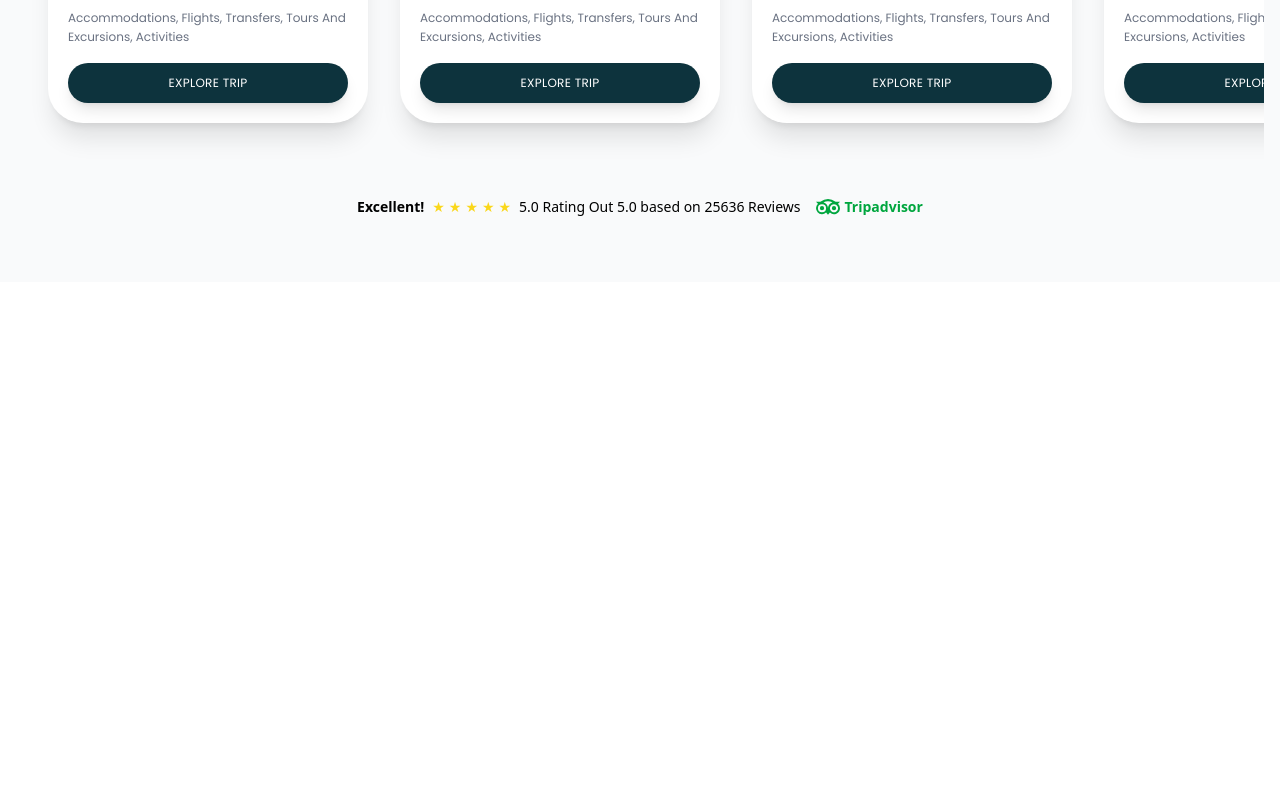
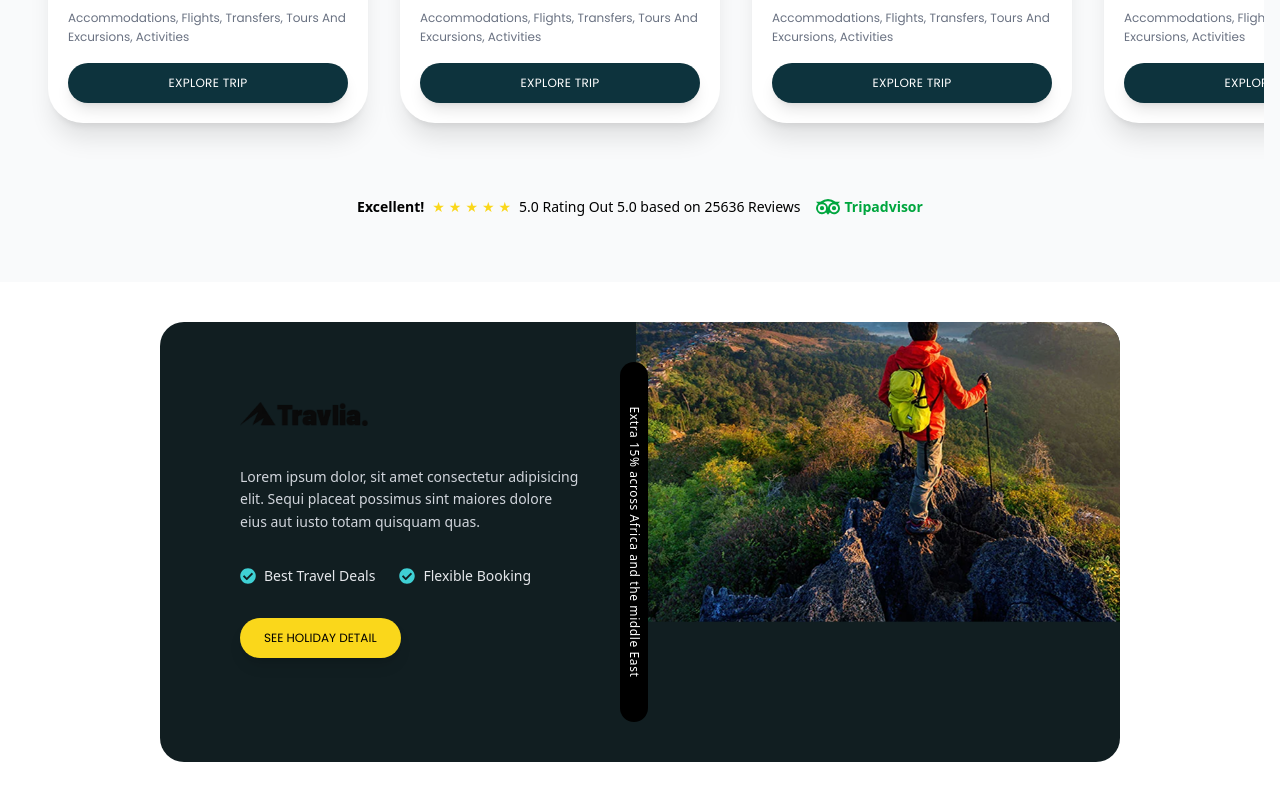
Before and after one commit to abrahamkifleT/travlia, a React (Vite) app: page / in a window 1280 px wide. Shown: the part 3895-4695 px from the top of the page. Before the commit the page ends 4177 px from the top, so only its background shows below. Built offline with nearby package versions, Linux system fonts and the light colour scheme; a web font is replaced by a local one.

Commit message:
finishing GetToKnowus container

```diff
--- a/src/App.jsx
+++ b/src/App.jsx
@@ -8,6 +8,7 @@ import GettoKnowUs from './pages/GettoKnowUs'
 import TopSelling from './pages/TopSelling'
 import GetToKnowUs1 from './pages/GetToKnowUs1'
 import GetToKnowUs2 from './pages/GetToKnowUs2'
+import GetToKnowContainer from './pages/GetToKnowContainer'
 
 function App() {
 
@@ -62,6 +63,7 @@ function App() {
       <TopSelling />
       <GetToKnowUs1 />
       <GetToKnowUs2 />
+      <GetToKnowContainer />
     </div>
   )
 }
--- /dev/null
+++ b/src/pages/GetToKnowContainer.jsx
@@ -0,0 +1,37 @@
+import Button from "../component/Button"
+import logo from "../assets/logo-1.png"
+import cta from "../assets/cta-bg3.webp.png"
+import { FaCheckCircle } from "react-icons/fa";
+
+const GetToKnowContainer = () => {
+    return (
+        <div className="relative bg-[#111E21] mx-40 my-10 pb-20 rounded-3xl overflow-hidden">
+            <div className="flex">
+                <div className="mt-20 pl-20 pr-10 flex-1">
+                    <img src={logo} alt="" className="mb-10 w-32" />
+                    <p className="text-gray-300 mb-8 max-w-sm text-sm leading-relaxed">Lorem ipsum dolor, sit amet consectetur adipisicing elit. Sequi placeat possimus sint maiores dolore eius aut iusto totam quisquam quas.</p>
+                    <div className="flex gap-6 mb-8">
+                        <div className="flex items-center gap-2">
+                            <FaCheckCircle className="text-[#3fd0d4]" />
+                            <p className="text-gray-200 text-sm">Best Travel Deals</p>
+                        </div>
+                        <div className="flex items-center gap-2">
+                            <FaCheckCircle className="text-[#3fd0d4]" />
+                            <p className="text-gray-200 text-sm">Flexible Booking</p>
+                        </div>
+                    </div>
+                    <Button title="SEE HOLIDAY DETAIL" className="mb-6 !text-black text-xs font-bold px-6 py-3" color="#FAD71B" />
+                </div>
+
+                <div className="relative">
+                    <div className="absolute my-10 rounded-full left-0 top-0 bottom-0 w-7 bg-black flex items-center justify-center z-10 h-full">
+                        <p className="text-white transform rotate-90 whitespace-nowrap tracking-wider text-xs ">Extra 15% across Africa and the middle East</p>
+                    </div>
+                    <img src={cta} alt="" className="pl-4 w-[500px] h-[300px]" />
+                </div>
+            </div>
+        </div>
+    )
+}
+
+export default GetToKnowContainer
```
Also changed, not shown: src/assets/Container (6).png (added), src/assets/cta-bg3.webp.png (added).
